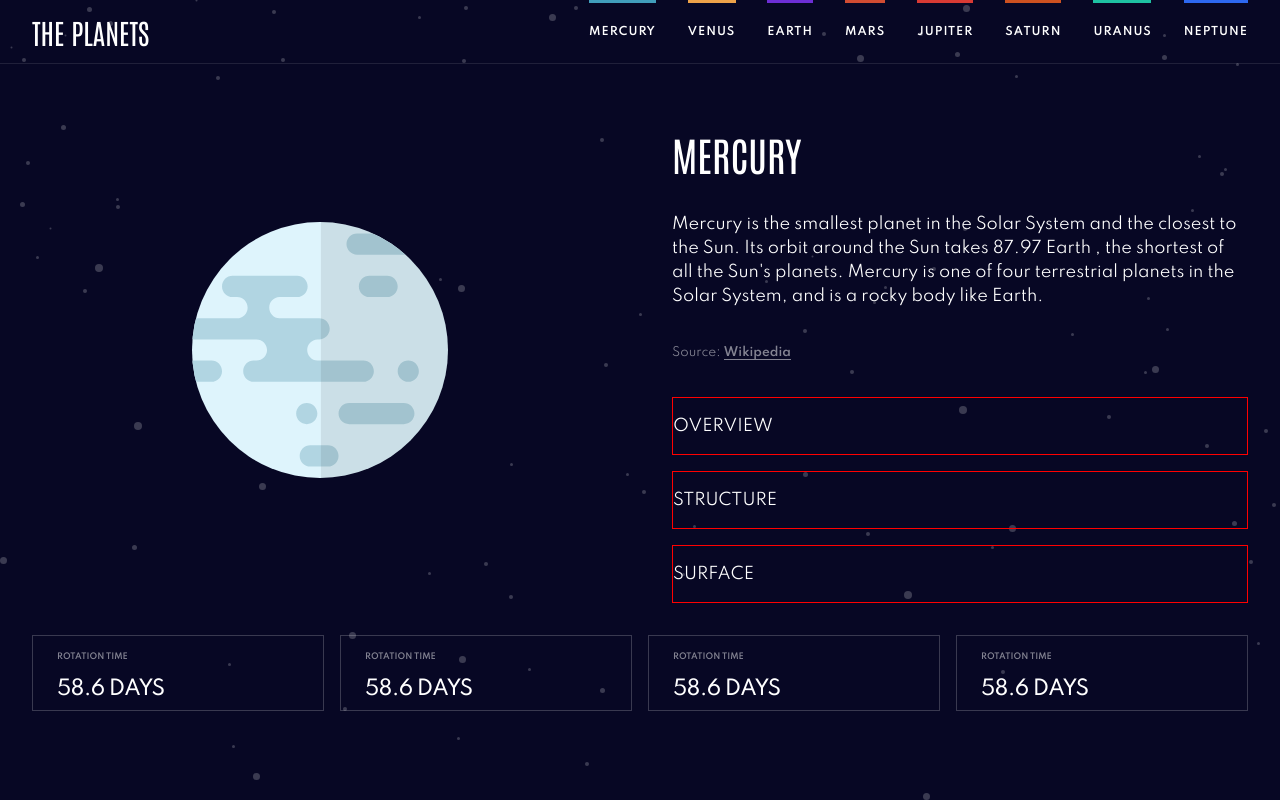
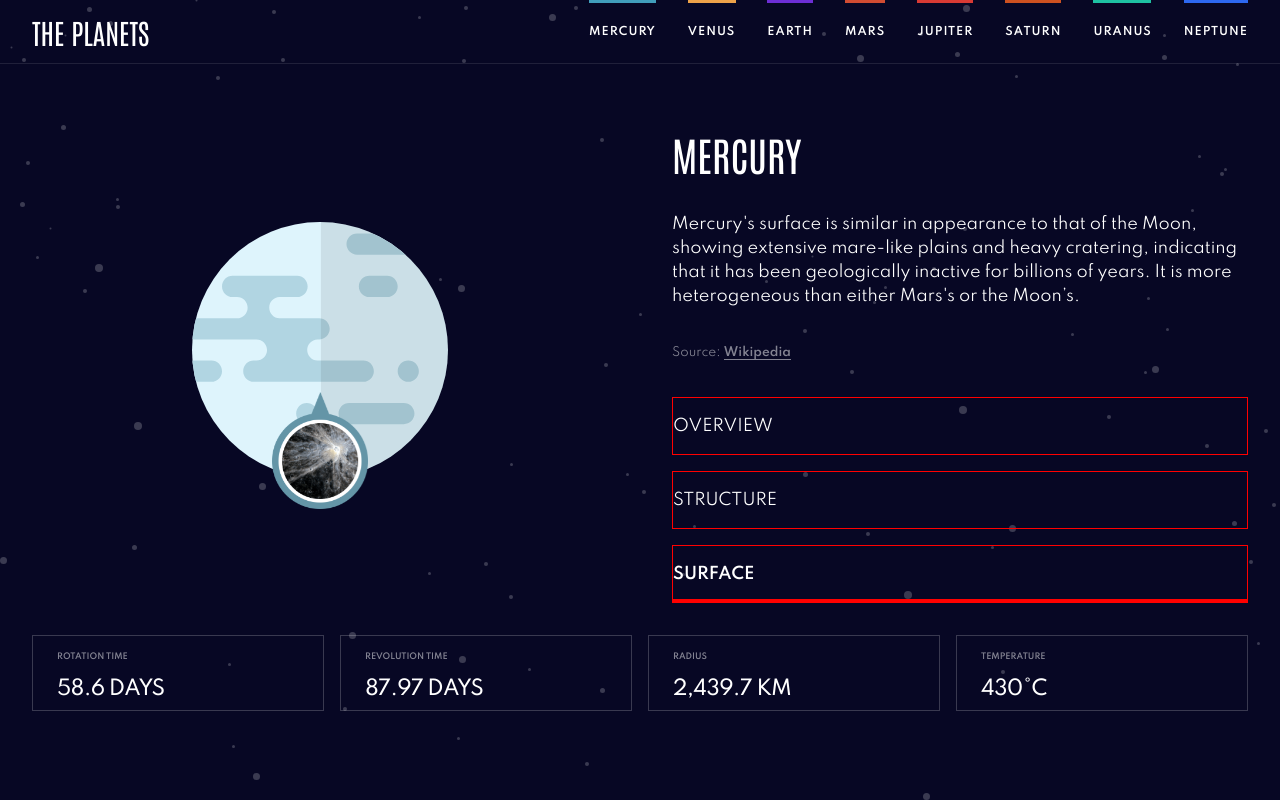
Before and after one commit to pedrodruviaro/planets-frontendmenthor, a React (Create React App) app: page / in a window 1280 px wide. Both pictures are taken after a click on the button "SURFACE". Built offline with nearby package versions, Linux system fonts and the light colour scheme.

Commit message:
fix: header, button. Add: renderizacao condicioanal

```diff
--- a/src/components/Header/styles.jsx
+++ b/src/components/Header/styles.jsx
@@ -19,8 +19,6 @@ export const Container = styled.header`
     nav {
         display: flex;
         gap: 2rem;
-
-        overflow-y: scroll;
     }
 
     @media (max-width: 55rem) {
@@ -37,6 +35,8 @@ export const Container = styled.header`
             right: 0;
             left: 0;
             bottom: 0;
+            overflow-y: scroll;
+            z-index: 999;
 
             background-color: #070724;
 
--- a/src/containers/Planet/index.jsx
+++ b/src/containers/Planet/index.jsx
@@ -1,32 +1,71 @@
-import React, { useEffect } from "react";
+import React, { useEffect, useState } from "react";
 import { useData } from "../../hooks/useData.js";
-import { Container, InfoItem, NavButton } from "./styles.jsx";
+import { Container, InfoItem, NavButton, ImageContainer } from "./styles.jsx";
 
 export const Planet = () => {
     const { current } = useData();
+    const [activeContent, setActiveContent] = useState("overview");
 
     useEffect(() => {
-        console.log(current);
+        setActiveContent("overview");
     }, [current]);
+
+    function handleClick(e) {
+        const name = e.target.id;
+        setActiveContent(name);
+    }
 
     return (
         <Container>
             <nav>
-                <NavButton>Overview</NavButton>
-                <NavButton>Structure</NavButton>
-                <NavButton>Surface</NavButton>
+                <NavButton
+                    active={activeContent === "overview"}
+                    id="overview"
+                    onClick={handleClick}
+                >
+                    Overview
+                </NavButton>
+                <NavButton
+                    active={activeContent === "internal"}
+                    id="internal"
+                    onClick={handleClick}
+                >
+                    Structure
+                </NavButton>
+                <NavButton
+                    active={activeContent === "surface"}
+                    id="surface"
+                    onClick={handleClick}
+                >
+                    Surface
+                </NavButton>
             </nav>
 
-            <div>
-                <img
-                    src={`/images/${current.infos.overview.image}.svg`}
-                    alt=""
-                />
-            </div>
+            <ImageContainer>
+                {activeContent === "surface" ? (
+                    <>
+                        <img
+                            src={`/images/${current.infos.overview.image}.svg`}
+                            alt=""
+                        />
+                        <span>
+                            <img
+                                src={`/images/${current.infos[activeContent].image}.png`}
+                                alt=""
+                            />
+                        </span>
+                    </>
+                ) : (
+                    <img
+                        src={`/images/${current.infos[activeContent].image}.svg`}
+                        alt=""
+                    />
+                )}
+            </ImageContainer>
 
             <section>
                 <h1>{current.title}</h1>
-                <p>{current.infos.overview.text}</p>
+                <p>{current.infos[activeContent].text}</p>
                 <a href="/">
                     Source: <strong>Wikipedia</strong>
                 </a>
@@ -36,19 +75,19 @@ export const Planet = () => {
                 <ul>
                     <InfoItem>
                         <span>Rotation Time</span>
-                        <span>{58.6} Days</span>
+                        <span>{current.data.rotation} Days</span>
                     </InfoItem>
                     <InfoItem>
-                        <span>Rotation Time</span>
-                        <span>{58.6} Days</span>
+                        <span>Revolution Time</span>
+                        <span>{current.data.revolution} Days</span>
                     </InfoItem>
                     <InfoItem>
-                        <span>Rotation Time</span>
-                        <span>{58.6} Days</span>
+                        <span>Radius</span>
+                        <span>{current.data.radius} KM</span>
                     </InfoItem>
                     <InfoItem>
-                        <span>Rotation Time</span>
-                        <span>{58.6} Days</span>
+                        <span>Temperature</span>
+                        <span>{current.data.temperature}°c</span>
                     </InfoItem>
                 </ul>
             </footer>
--- a/src/containers/Planet/styles.jsx
+++ b/src/containers/Planet/styles.jsx
@@ -204,3 +204,28 @@ export const InfoItem = styled.li`
         color: #fff;
     }
 `;
+
+export const ImageContainer = styled.div`
+    position: relative;
+
+    span {
+        position: absolute;
+        max-width: 6rem;
+        bottom: -2rem;
+        right: 35%;
+
+        animation: show 300ms forwards;
+    }
+
+    @keyframes show {
+        from {
+            transform: scale(0);
+            opacity: 0;
+        }
+
+        to {
+            transform: scale(1);
+            opacity: 1;
+        }
+    }
+`;
```
